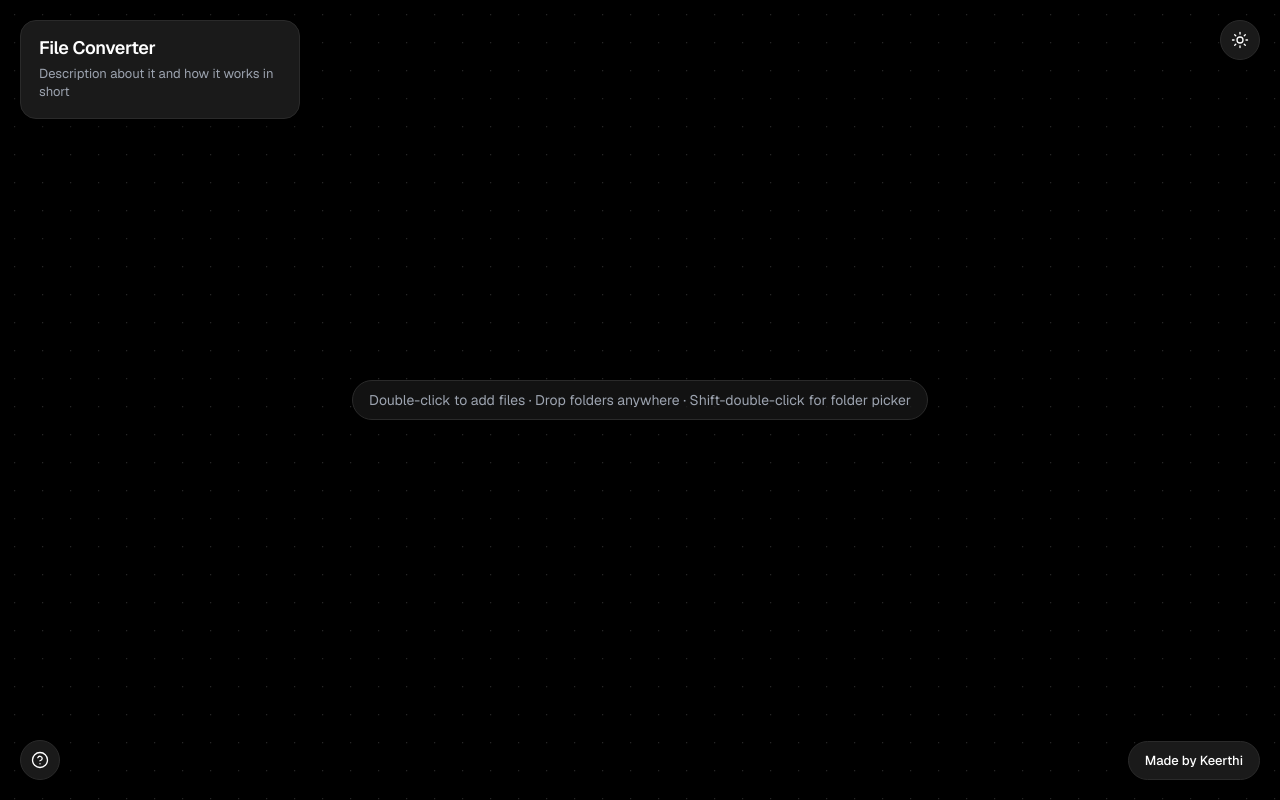
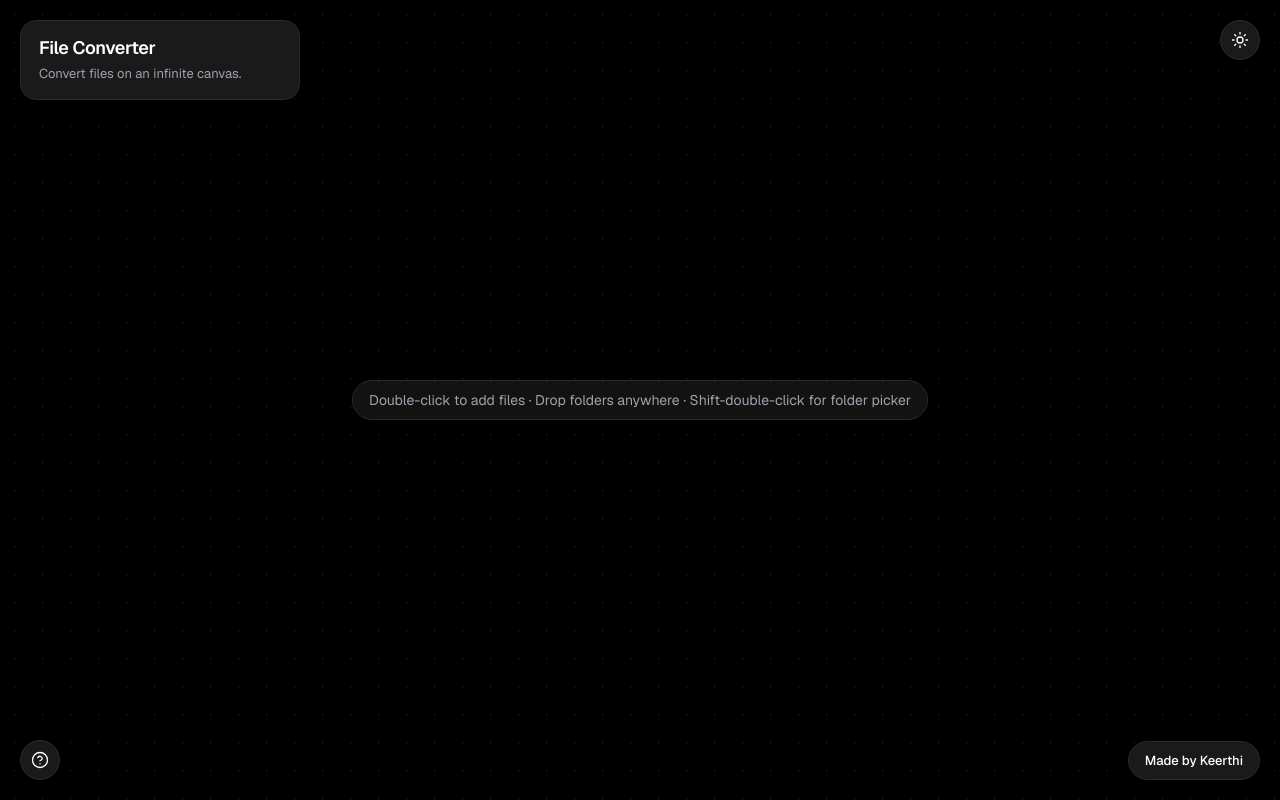
Before and after one commit to kiiradesign/file-converter, a React (Vite) app: page / in a window 1280 px wide. Built offline with nearby package versions, Linux system fonts and the light colour scheme.

Commit message:
Update chrome title card description copy
Replace the placeholder blurb with a short product description.

```diff
--- a/src/components/Chrome.tsx
+++ b/src/components/Chrome.tsx
@@ -11,7 +11,7 @@ export function Chrome() {
     <>
       <div className="chrome-card chrome-title">
         <h1>File Converter</h1>
-        <p>Description about it and how it works in short</p>
+        <p>Convert files on an infinite canvas.</p>
       </div>
 
       <button
```
